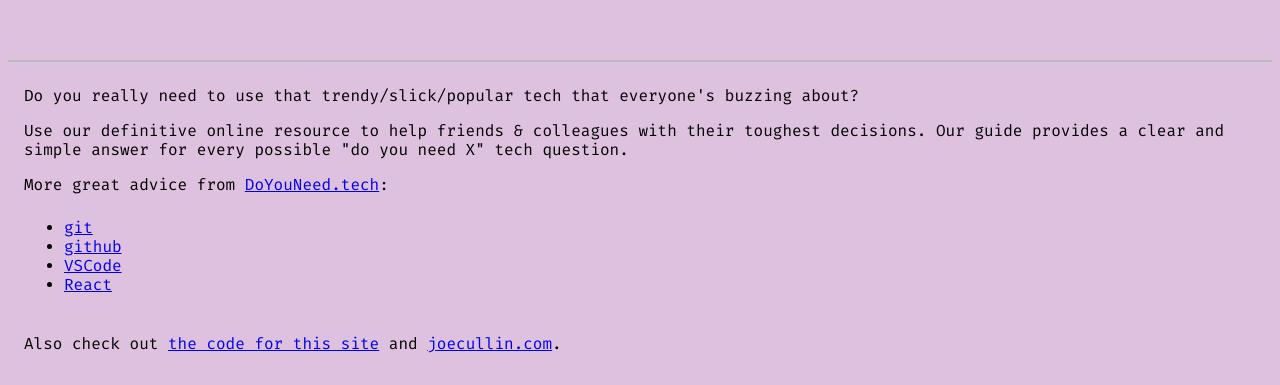
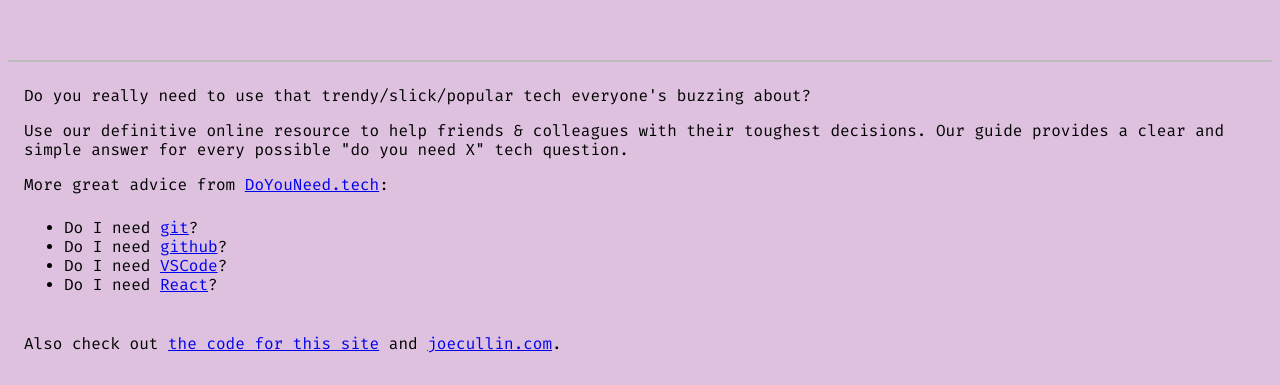
Before and after one commit to joecullin/do-you-need, a plain HTML site: page index.html in a window 1280 px wide. Shown: the part 764-1149 px from the top of the page. Drawn offline with Linux system fonts and the light colour scheme.

Commit message:
Minor cleanup.

```diff
--- a/index.html
+++ b/index.html
@@ -14,13 +14,22 @@
     <script>
     document.addEventListener("DOMContentLoaded", function() {
 
-        let tech = "IT";
-        let answer = "NO.";
+        // Examine the path, and get the tech name.
+        let tech = "";
         const path = window.location.pathname.slice(1);
         const parts = path.split("/");
         if (parts.length){
             tech = parts.shift();
         }
+        // Replace dashes with spaces in the tech name. Should I pick a less-common char?
+        tech = tech.replace(/-/g, " ");
+        // Default for the homepage.
+        if (tech === ""){
+            tech = "some online stranger telling you what you need";
+        }
+
+        // Default answer is no. Other answers can be specified with special path keywords.
+        let answer = "NO.";
         if (parts.length){
             answerKey = parts.shift();
             if (answerKey === "articles"){
@@ -30,13 +39,8 @@
                 answer = "Well maybe *need* is too strong, but it's definitely really nice to have.";
             }
             if (answerKey === "code"){
-                answer = "I'm testing this on a mac with a file:/// url, in my /code dir.";
-                answer = "Well maybe *need* is too strong, but it's definitely really nice to have.";
+                answer = "Testing with a file:/// url, in my /code dir.";
             }
-        }
-        tech = tech.replace(/-/g, " ");
-        if (tech === ""){
-            tech = "some online stranger telling you what you need";
         }
 
         console.log(`tech: ${tech} answer: ${answer}`);
@@ -60,7 +64,7 @@
 
     <div class="site-footer">
         <p>
-            Do you really need to use that trendy/slick/popular tech that everyone's buzzing about?
+            Do you really need to use that trendy/slick/popular tech everyone's buzzing about?
         </p>
         <p>
             Use our definitive online resource to help friends & colleagues with their toughest decisions. Our guide provides a clear and simple answer for every possible "do you need X" tech question.
@@ -68,10 +72,10 @@
         <p>
             More great advice from <a href="https://DoYouNeed.tech">DoYouNeed.tech</a>:
             <ul>
-                <li><a href="/git/articles">git</a></li>
-                <li><a href="/github">github</a></li>
-                <li><a href="/Visual-Studio-Code">VSCode</a></li>
-                <li><a href="/React/guide">React</a></li>
+                <li>Do I need <a href="/git/articles">git</a>?</li>
+                <li>Do I need <a href="/github">github</a>?</li>
+                <li>Do I need <a href="/Visual-Studio-Code">VSCode</a>?</li>
+                <li>Do I need <a href="/React/guide">React</a>?</li>
             </ul>
         </p>
         <p>
```
Also changed, not shown: 1 other file.
